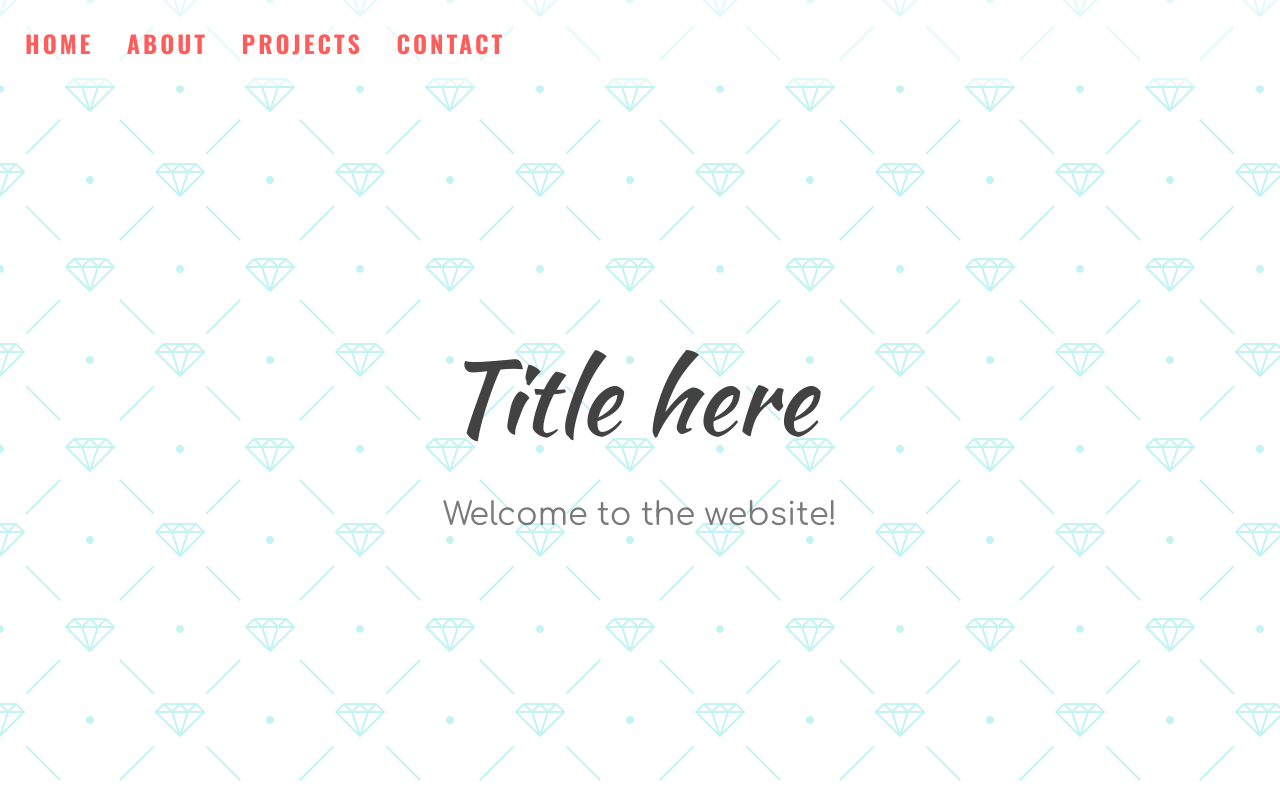
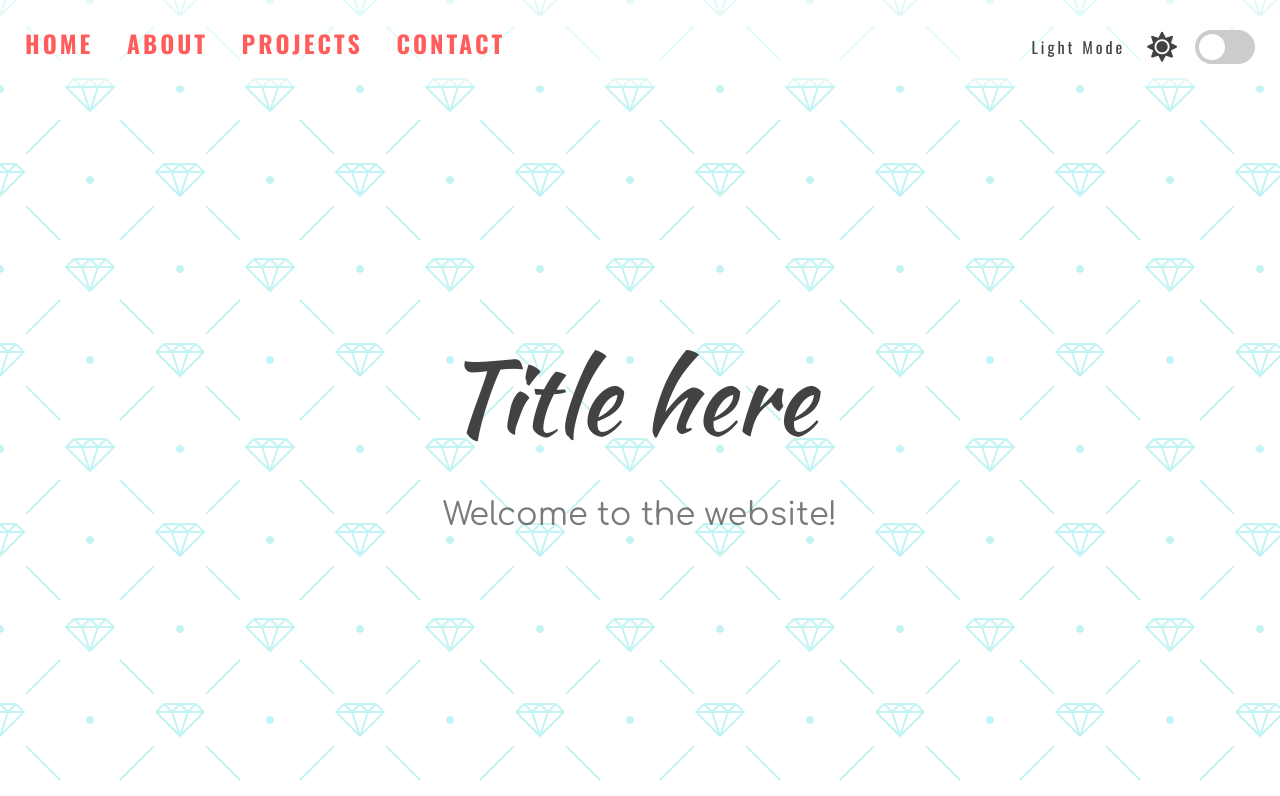
Before and after one commit to HildaAb/Dark-mode-website, a plain HTML site: page index.html in a window 1280 px wide. Shown: the top 796 px of the page. Drawn offline with nearby package versions, Linux system fonts and the light colour scheme.

Commit message:
added the light mode toggle-icon

```diff
--- a/index.html
+++ b/index.html
@@ -14,11 +14,26 @@
     <link rel="stylesheet" href="style.css" />
   </head>
   <body>
+
+
+
     <nav id="#nav">
       <a href="#home">HOME</a>
       <a href="#about">ABOUT</a>
       <a href="#projects">PROJECTS</a>
       <a href="#contact">CONTACT</a>
+
+ <div class="theme-switch-wrapper">
+<span id="toggle-icon">
+    <span class="toggle-text">Light Mode</span>
+    <i class="fas fa-sun"></i>
+</span>
+<label class="theme-switch">
+    <input type="checkbox">
+    <div class="slider round">
+</label>
+</div>
+
     </nav>
     <section id="home">
       <div class="title-group">
--- a/style.css
+++ b/style.css
@@ -199,3 +199,79 @@ p {
 .fab:hover {
   color: var(--on-background);
 }
+
+.theme-switch-wrapper {
+  display: flex;
+  align-items: center;
+  z-index: 100;
+  position: fixed;
+  right: 25px;
+  top: 30px;
+}
+
+.theme-switch-wrapper span {
+  margin-right: 10px;
+  font-size: 1rem;
+}
+
+.toggle-text {
+  position: relative;
+  top: -4px;
+  right: 5px;
+  color: var(--on-background);
+}
+
+.theme-switch {
+  display: inline-block;
+  height: 34px;
+  position: relative;
+  width: 60px;
+}
+
+.theme.switch input {
+  display: none;
+}
+
+.slider {
+  background: #ccc;
+  bottom: 0;
+  cursor: pointer;
+  left: 0;
+  position: absolute;
+  right: 0;
+  top: 0;
+  transition: 0.4s;
+}
+
+.slider::before {
+  background: #fff;
+  border-radius: 50%;
+  bottom: 4px;
+  content: "";
+  height: 26px;
+  left: 4px;
+  position: absolute;
+  transition: 0.4s;
+  width: 26px;
+}
+
+input:checked?.slider {
+  background: var(--primary-color);
+}
+
+input:checked + .slider::before {
+  transform: translateX(26px);
+}
+
+.slider.round {
+  border-radius: 34px;
+}
+
+.slideer.round::before {
+  border-radius: 50%;
+}
+
+.fas {
+  font-size: 30px;
+  margin-right: 5px;
+}
```
